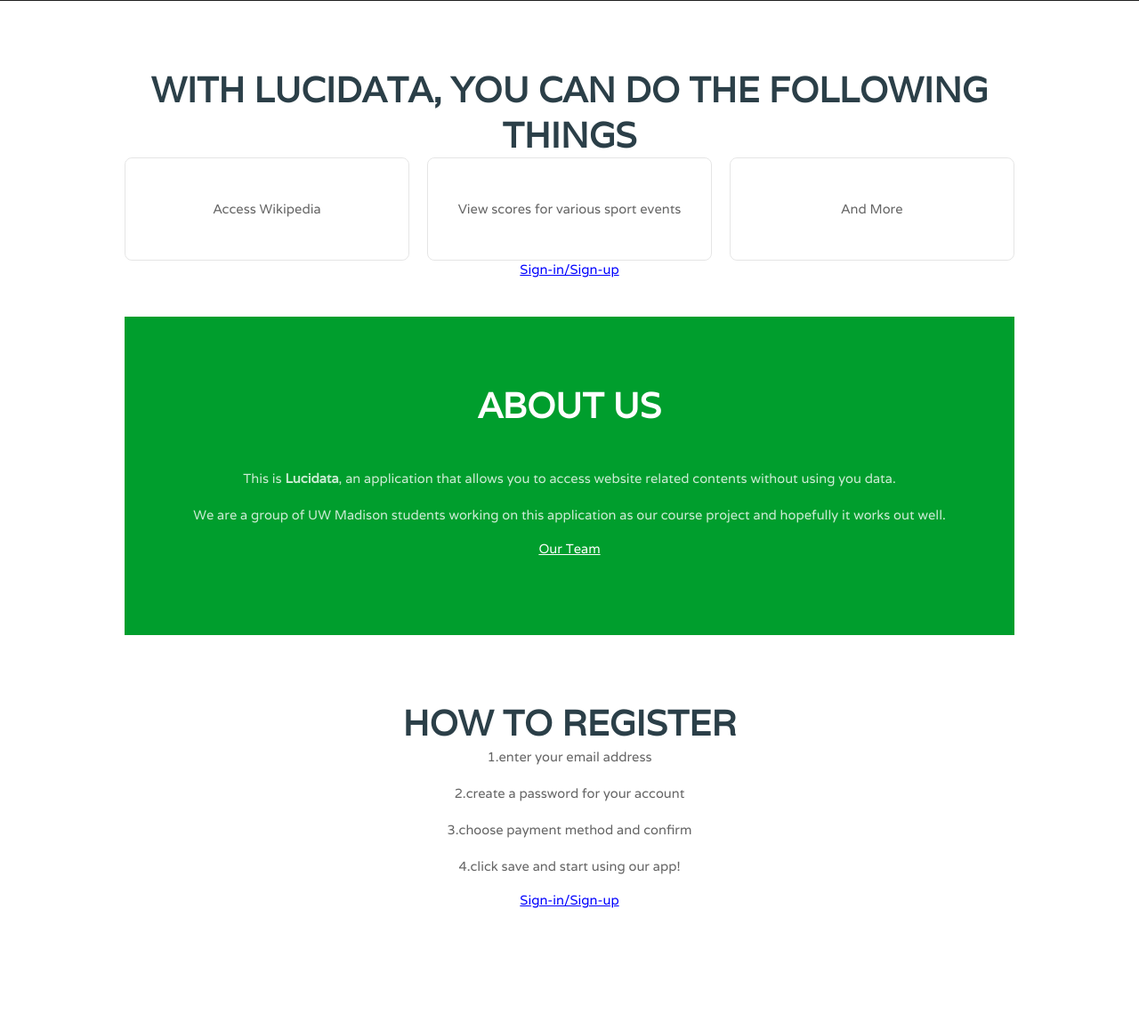
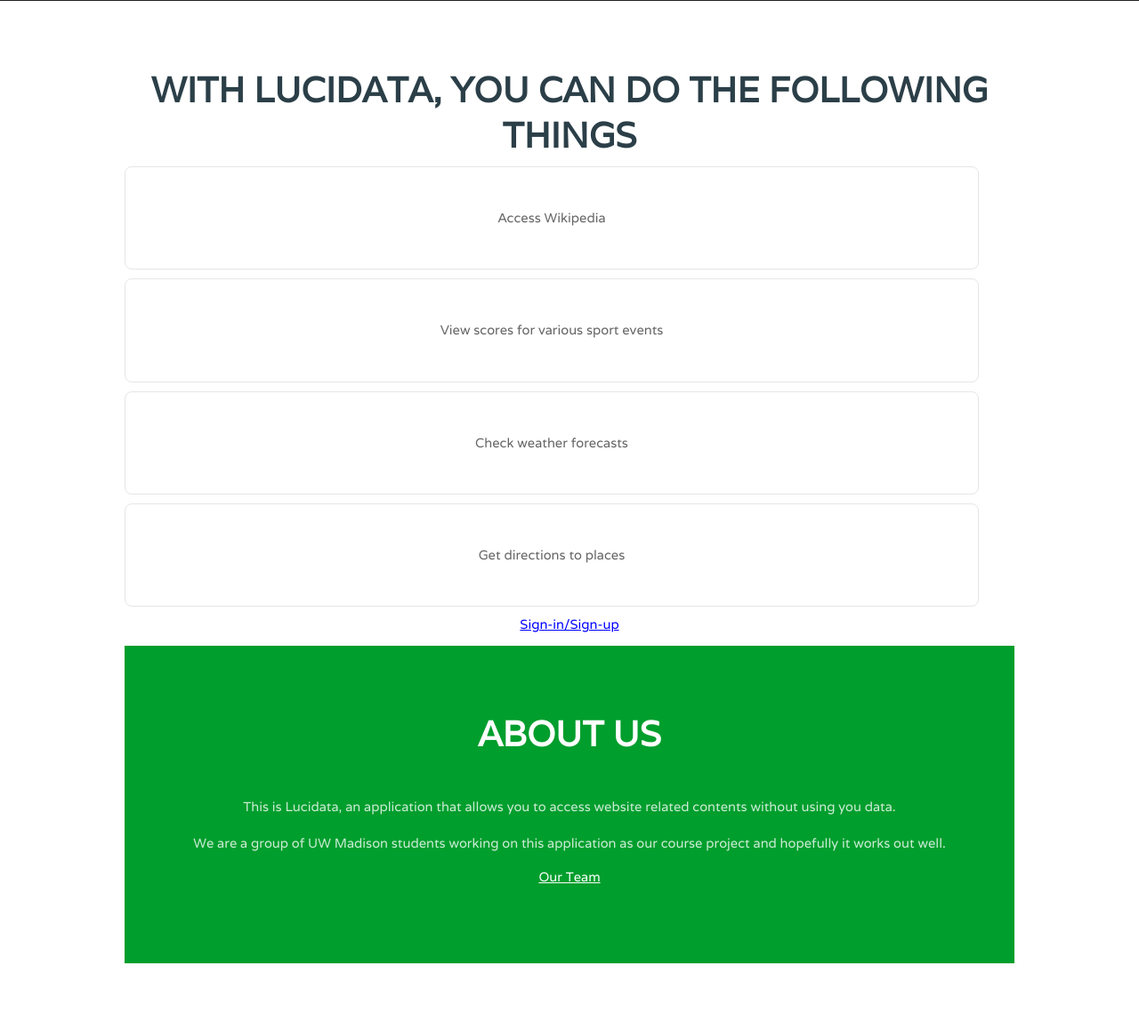
Before and after one commit to I-Dont-Remember/506-project, a Django app: page / in a window 1280 px wide. Shown: the part 538-1696 px from the top of the page at 89% size. Before the commit the page ends 1559 px from the top, so only its background shows below. Run offline with Django 3.2, Linux system fonts and the light colour scheme; some libraries are stand-ins or nearby versions.

Commit message:
descriptions of features on homepage is updated

```diff
--- a/project/templates/home.html
+++ b/project/templates/home.html
@@ -32,22 +32,28 @@
 			<!--
 			<span class="byline">Donec leo, vivamus fermentum nibh in augue praesent a lacus at urna congue</span> </div>
 			-->
-		<div id="three-column">
-			<div class="boxA">
-				<div class="box"> <!--<span class="fa-wikipedia-w"></span>-->
+		<div id="4-column">
+			<div class="box1">
+				<div class="box">
 					<p>Access Wikipedia</p>
 				</div>
 			</div>
-			<div class="boxB">
-				<div class="box"> <!--<span class="fa fa-cogs"></span>-->
+			<div class="box2">
+				<div class="box">
 					<p>View scores for various sport events</p>
 				</div>
 			</div>
-			<div class="boxC">
-				<div class="box"> <!--<span class=".fa-plane:before{content:"\f072"}"></span>-->
-					<p> And More</p>
+			<div class="box3">
+				<div class="box">
+					<p> Check weather forecasts</p>
+				</div>
+			<div class="box4">
+				<div class="box">
+					<p> Get directions to places</p>
 				</div>
 			</div>
+
+
 
 		</div>
 		<ul class="actions">
@@ -64,7 +70,7 @@
 			<div class="title">
 				<h2>About us</h2>
 				<!--<span class="byline">Donec leo, vivamus fermentum nibh in augue praesent a lacus at urna congue</span> --></div>
-			<p>This is <strong>Lucidata</strong>, an application that allows you to access website related contents without using you data.</p>
+			<p>This is Lucidata, an application that allows you to access website related contents without using you data.</p>
 			<p>We are a group of UW Madison students working on this application as our course project and hopefully it works out well.</p>
 		</div>
 		<ul class="actions">
@@ -74,7 +80,7 @@
 	<div id="page" class="container">
 		<div class="title">
 			<h2>How to register</h2>
-			<!--<span class="byline">Lorem ipsum dolor sit amet, consectetuer adipiscing elit</span> </div>-->
+
 		<p>1.enter your email address</p>
 		<p>2.create a password for your account</p>
 		<p>3.choose payment method and confirm</p>
--- a/project/templates/static/default.css
+++ b/project/templates/static/default.css
@@ -239,7 +239,9 @@
 	.box3,
 	.box4
 	{
-		width: 235px;
+		width: 960px;
+		margin-bottom: 10px;
+		margin-top: 10px;
 	}
 
 	.box1,
@@ -247,7 +249,7 @@
 	.box3,
 	{
 		float: left;
-		margin-right: 20px;
+		margin-right: 10px;
 	}
 
 	.box4
```
